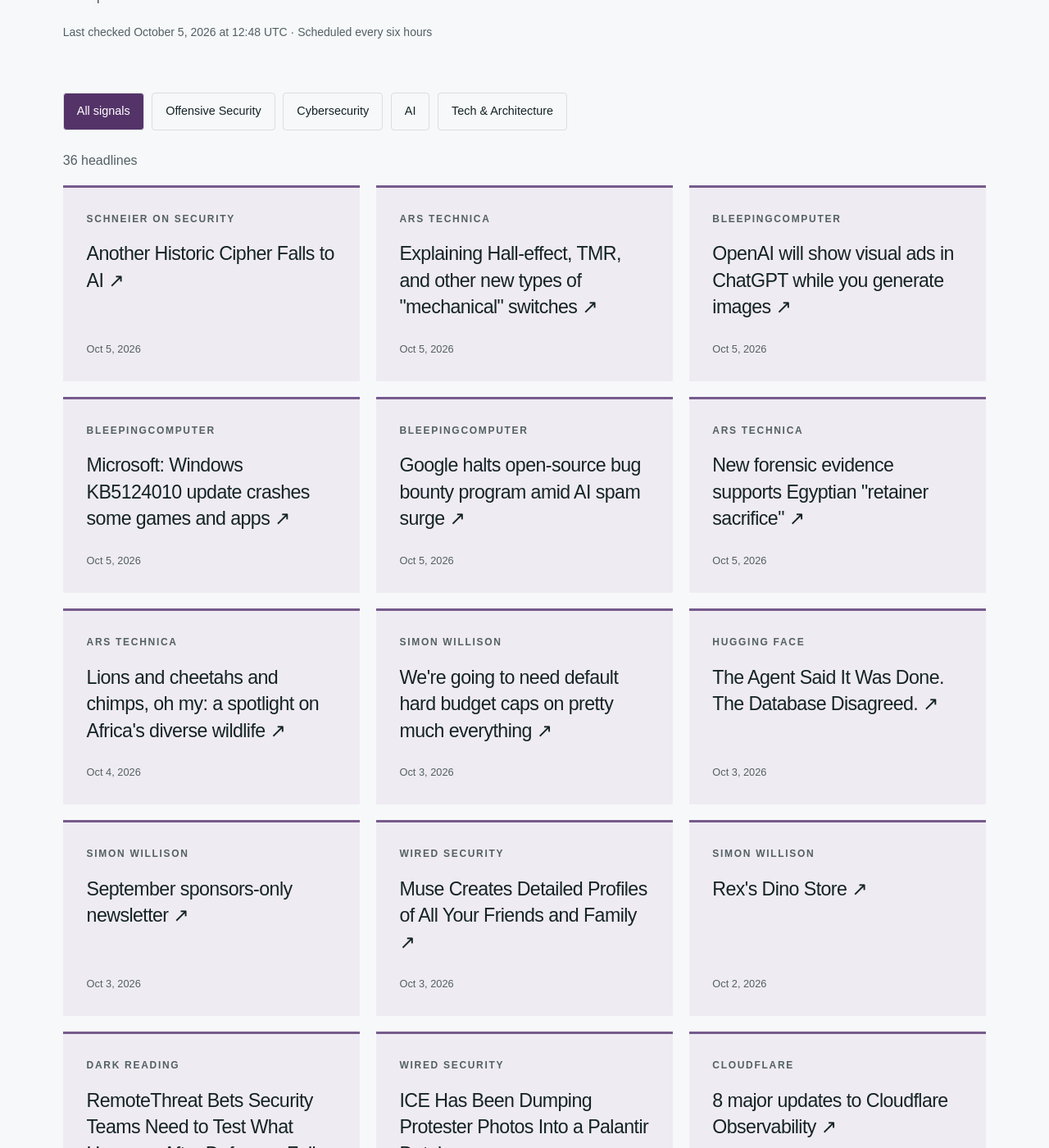
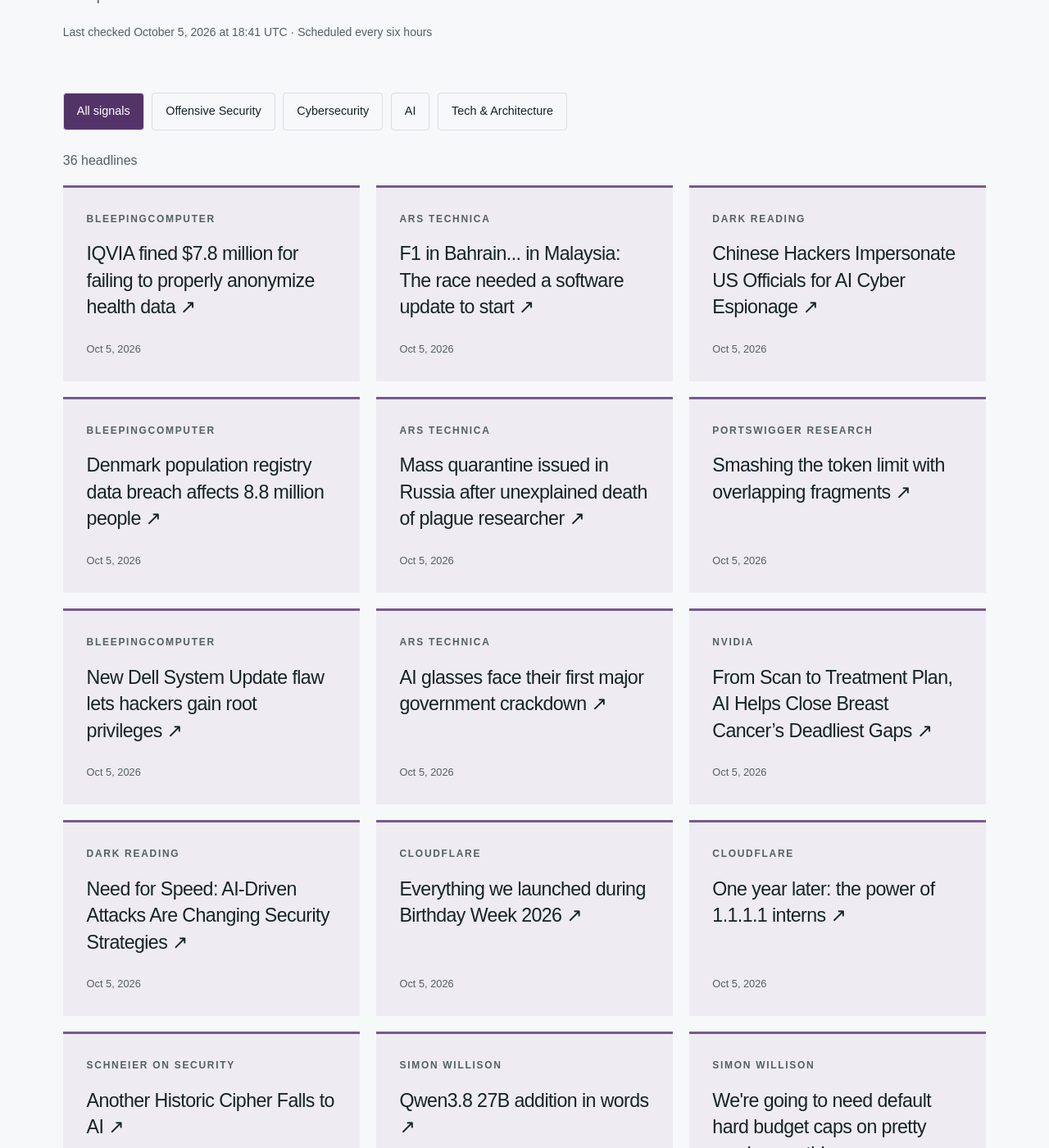
Before and after one commit to hntk/hntk.github.io, a Jekyll site: the page built from news/index.html, in a window 1280 px wide and 1400 px high, scrolled down 375 px. Shown: the whole window at 82% size. Built offline with Jekyll 4.4.1, drawn with Linux system fonts in a browser that asks for light colours; some of the changed text lies outside the part shown.

Commit message:
Refresh News and Signals

```diff
--- a/_data/news.json
+++ b/_data/news.json
@@ -1,6 +1,102 @@
 {
-  "updated": "2026-10-05T12:48:00.134984+00:00",
+  "updated": "2026-10-05T18:41:15.078985+00:00",
   "items": [
+    {
+      "title": "IQVIA fined $7.8 million for failing to properly anonymize health data",
+      "url": "https://www.bleepingcomputer.com/news/security/iqvia-fined-78-million-for-failing-to-properly-anonymize-health-data/",
+      "published": "2026-10-05T17:19:53+00:00",
+      "source": "BleepingComputer",
+      "source_id": "bleepingcomputer",
+      "category": "cybersecurity"
+    },
+    {
+      "title": "F1 in Bahrain... in Malaysia: The race needed a software update to start",
+      "url": "https://arstechnica.com/cars/2026/10/f1-in-bahrain-in-malaysia-the-race-needed-a-software-update-to-start/",
+      "published": "2026-10-05T16:09:07+00:00",
+      "source": "Ars Technica",
+      "source_id": "ars-technica",
+      "category": "tech-architecture"
+    },
+    {
+      "title": "Chinese Hackers Impersonate US Officials for AI Cyber Espionage",
+      "url": "https://www.darkreading.com/cyberattacks-data-breaches/chinese-actor-impersonates-us-officials-cyber-espionage",
+      "published": "2026-10-05T15:52:59+00:00",
+      "source": "Dark Reading",
+      "source_id": "dark-reading",
+      "category": "cybersecurity"
+    },
+    {
+      "title": "Denmark population registry data breach affects 8.8 million people",
+      "url": "https://www.bleepingcomputer.com/news/security/denmark-population-registry-data-breach-affects-88-million-people/",
+      "published": "2026-10-05T15:21:10+00:00",
+      "source": "BleepingComputer",
+      "source_id": "bleepingcomputer",
+      "category": "cybersecurity"
+    },
+    {
+      "title": "Mass quarantine issued in Russia after unexplained death of plague researcher",
+      "url": "https://arstechnica.com/health/2026/10/researchers-death-from-undisclosed-illness-sparks-mass-quarantine-in-russia/",
+      "published": "2026-10-05T15:12:17+00:00",
+      "source": "Ars Technica",
+      "source_id": "ars-technica",
+      "category": "tech-architecture"
+    },
+    {
+      "title": "Smashing the token limit with overlapping fragments",
+      "url": "https://portswigger.net/research/smashing-the-token-limit",
+      "published": "2026-10-05T15:04:55+00:00",
+      "source": "PortSwigger Research",
+      "source_id": "portswigger",
+      "category": "offensive-security"
+    },
+    {
+      "title": "New Dell System Update flaw lets hackers gain root privileges",
+      "url": "https://www.bleepingcomputer.com/news/security/new-dell-system-update-flaw-lets-hackers-gain-root-privileges/",
+      "published": "2026-10-05T14:53:06+00:00",
+      "source": "BleepingComputer",
+      "source_id": "bleepingcomputer",
+      "category": "cybersecurity"
+    },
+    {
+      "title": "AI glasses face their first major government crackdown",
+      "url": "https://arstechnica.com/ai/2026/10/ai-glasses-face-their-first-major-government-crackdown/",
+      "published": "2026-10-05T13:39:30+00:00",
+      "source": "Ars Technica",
+      "source_id": "ars-technica",
+      "category": "tech-architecture"
+    },
+    {
+      "title": "From Scan to Treatment Plan, AI Helps Close Breast Cancer’s Deadliest Gaps",
+      "url": "https://blogs.nvidia.com/blog/ai-breast-cancer-startups/",
+      "published": "2026-10-05T13:00:57+00:00",
+      "source": "NVIDIA",
+      "source_id": "nvidia",
+      "category": "ai"
+    },
+    {
+      "title": "Need for Speed: AI-Driven Attacks Are Changing Security Strategies",
+      "url": "https://www.darkreading.com/cyber-risk/ai-attacks-security-strategies",
+      "published": "2026-10-05T13:00:00+00:00",
+      "source": "Dark Reading",
+      "source_id": "dark-reading",
+      "category": "cybersecurity"
+    },
+    {
+      "title": "Everything we launched during Birthday Week 2026",
+      "url": "https://blog.cloudflare.com/birthday-week-2026-wrap-up/",
+      "published": "2026-10-05T13:00:00+00:00",
+      "source": "Cloudflare",
+      "source_id": "cloudflare",
+      "category": "tech-architecture"
+    },
+    {
+      "title": "One year later: the power of 1.1.1.1 interns",
+      "url": "https://blog.cloudflare.com/one-year-later-1111-interns/",
+      "published": "2026-10-05T13:00:00+00:00",
+      "source": "Cloudflare",
+      "source_id": "cloudflare",
+      "category": "tech-architecture"
+    },
     {
       "title": "Another Historic Cipher Falls to AI",
       "url": "https://www.schneier.com/blog/archives/2026/10/another-historic-cipher-falls-to-ai.html",
@@ -10,52 +106,12 @@
       "category": "cybersecurity"
     },
     {
-      "title": "Explaining Hall-effect, TMR, and other new types of \"mechanical\" switches",
-      "url": "https://arstechnica.com/gadgets/2026/10/the-hows-and-whys-of-non-mechanical-mechanical-keyboard-switches/",
-      "published": "2026-10-05T11:00:41+00:00",
-      "source": "Ars Technica",
-      "source_id": "ars-technica",
-      "category": "tech-architecture"
-    },
-    {
-      "title": "OpenAI will show visual ads in ChatGPT while you generate images",
-      "url": "https://www.bleepingcomputer.com/news/artificial-intelligence/openai-will-show-visual-ads-in-chatgpt-while-you-generate-images/",
-      "published": "2026-10-05T10:28:45+00:00",
-      "source": "BleepingComputer",
-      "source_id": "bleepingcomputer",
-      "category": "cybersecurity"
-    },
-    {
-      "title": "Microsoft: Windows KB5124010 update crashes some games and apps",
-      "url": "https://www.bleepingcomputer.com/news/microsoft/microsoft-windows-kb5124010-update-crashes-some-games-and-apps/",
-      "published": "2026-10-05T09:37:56+00:00",
-      "source": "BleepingComputer",
-      "source_id": "bleepingcomputer",
-      "category": "cybersecurity"
-    },
-    {
-      "title": "Google halts open-source bug bounty program amid AI spam surge",
-      "url": "https://www.bleepingcomputer.com/news/google/google-halts-open-source-bug-bounty-program-amid-ai-spam-surge/",
-      "published": "2026-10-05T08:27:46+00:00",
-      "source": "BleepingComputer",
-      "source_id": "bleepingcomputer",
-      "category": "cybersecurity"
-    },
-    {
-      "title": "New forensic evidence supports Egyptian \"retainer sacrifice\"",
-      "url": "https://arstechnica.com/science/2026/10/new-forensice-evidence-supports-egyptian-retainer-sacrifice/",
-      "published": "2026-10-05T04:00:52+00:00",
-      "source": "Ars Technica",
-      "source_id": "ars-technica",
-      "category": "tech-architecture"
-    },
-    {
-      "title": "Lions and cheetahs and chimps, oh my: a spotlight on Africa's diverse wildlife",
-      "url": "https://arstechnica.com/science/2026/10/lions-and-cheetahs-and-chimps-oh-my-a-spotlight-on-africas-diverse-wildlife/",
-      "published": "2026-10-04T15:34:14+00:00",
-      "source": "Ars Technica",
-      "source_id": "ars-technica",
-      "category": "tech-architecture"
+      "title": "Qwen3.8 27B addition in words",
+      "url": "https://simonwillison.net/2026/Oct/4/qwen38-addition-in-words/",
+      "published": "2026-10-04T23:34:00+00:00",
+      "source": "Simon Willison",
+      "source_id": "simon-willison",
+      "category": "ai"
     },
     {
       "title": "We're going to need default hard budget caps on pretty much everything",
@@ -90,14 +146,6 @@
       "category": "cybersecurity"
     },
     {
-      "title": "Rex's Dino Store",
-      "url": "https://simonwillison.net/2026/Oct/2/rex-s-dino-store/",
-      "published": "2026-10-02T22:57:38+00:00",
-      "source": "Simon Willison",
-      "source_id": "simon-willison",
-      "category": "ai"
-    },
-    {
       "title": "RemoteThreat Bets Security Teams Need to Test What Happens After Defenses Fail",
       "url": "https://www.darkreading.com/cybersecurity-operations/remotethreat-bets-security-teams-need-to-test-what-happens-after-defenses-fail",
       "published": "2026-10-02T20:18:37+00:00",
@@ -122,30 +170,6 @@
       "category": "tech-architecture"
     },
     {
-      "title": "Kiteworks & Citrix Incidents Show Challenges of Zero-Day Response",
-      "url": "https://www.darkreading.com/cybersecurity-operations/kiteworks-citrix-incidents-challenges-zero-day-response",
-      "published": "2026-10-02T16:56:30+00:00",
-      "source": "Dark Reading",
-      "source_id": "dark-reading",
-      "category": "cybersecurity"
-    },
-    {
-      "title": "SWIFT Banking & Government Middleware Enables RCE",
-      "url": "https://www.darkreading.com/cybersecurity-operations/swift-banking-govt-middleware-rce",
-      "published": "2026-10-02T16:27:54+00:00",
-      "source": "Dark Reading",
-      "source_id": "dark-reading",
-      "category": "cybersecurity"
-    },
-    {
-      "title": "Streamline: custom video pipelines with Cloudflare Stream and Workers",
-      "url": "https://blog.cloudflare.com/streamline/",
-      "published": "2026-10-02T16:13:45+00:00",
-      "source": "Cloudflare",
-      "source_id": "cloudflare",
-      "category": "tech-architecture"
-    },
-    {
       "title": "Open-sourcing AstaBrief, the fast report-generation model in Asta",
       "url": "https://huggingface.co/blog/allenai/astabrief",
       "published": "2026-10-02T15:19:50+00:00",
@@ -160,14 +184,6 @@
       "source": "Schneier on Security",
       "source_id": "schneier",
       "category": "cybersecurity"
-    },
-    {
-      "title": "Introducing Web Search API via AI Gateway",
-      "url": "https://blog.cloudflare.com/introducing-web-search-api/",
-      "published": "2026-10-02T13:28:10+00:00",
-      "source": "Cloudflare",
-      "source_id": "cloudflare",
-      "category": "tech-architecture"
     },
     {
       "title": "NVIDIA DGX Spark 64GB Gives Developers More Ways to Build and Scale Local AI",
@@ -213,14 +229,6 @@
       "title": "How NVIDIA GPUs Help Accelerate OpenAI’s GPT-6 Astra Ultrafast",
       "url": "https://blogs.nvidia.com/blog/gpus-openai-gpt-6-astra-ultrafast/",
       "published": "2026-10-01T23:44:13+00:00",
-      "source": "NVIDIA",
-      "source_id": "nvidia",
-      "category": "ai"
-    },
-    {
-      "title": "Fall Into 25 New Games on GeForce NOW This October",
-      "url": "https://blogs.nvidia.com/blog/geforce-now-thursday-october-2026-games-list/",
-      "published": "2026-10-01T13:00:54+00:00",
       "source": "NVIDIA",
       "source_id": "nvidia",
       "category": "ai"
@@ -280,14 +288,6 @@
       "source": "PortSwigger Research",
       "source_id": "portswigger",
       "category": "offensive-security"
-    },
-    {
-      "title": "Introducing Ghostwriter Skills",
-      "url": "https://specterops.io/blog/2026/09/22/introducing-ghostwriter-skills/",
-      "published": "2026-09-22T16:08:57+00:00",
-      "source": "SpecterOps",
-      "source_id": "specterops",
-      "category": "offensive-security"
     }
   ],
   "sources": [
@@ -295,79 +295,79 @@
       "id": "ars-technica",
       "name": "Ars Technica",
       "status": "ok",
-      "last_success": "2026-10-05T12:48:00.134984+00:00"
+      "last_success": "2026-10-05T18:41:15.078985+00:00"
     },
     {
       "id": "bleepingcomputer",
       "name": "BleepingComputer",
       "status": "ok",
-      "last_success": "2026-10-05T12:48:00.134984+00:00"
+      "last_success": "2026-10-05T18:41:15.078985+00:00"
     },
     {
       "id": "cloudflare",
       "name": "Cloudflare",
       "status": "ok",
-      "last_success": "2026-10-05T12:48:00.134984+00:00"
+      "last_success": "2026-10-05T18:41:15.078985+00:00"
     },
     {
       "id": "dark-reading",
       "name": "Dark Reading",
       "status": "ok",
-      "last_success": "2026-10-05T12:48:00.134984+00:00"
+      "last_success": "2026-10-05T18:41:15.078985+00:00"
     },
     {
       "id": "hugging-face",
       "name": "Hugging Face",
       "status": "ok",
-      "last_success": "2026-10-05T12:48:00.134984+00:00"
+      "last_success": "2026-10-05T18:41:15.078985+00:00"
     },
     {
       "id": "microsoft-research",
       "name": "Microsoft Research",
       "status": "ok",
-      "last_success": "2026-10-05T12:48:00.134984+00:00"
+      "last_success": "2026-10-05T18:41:15.078985+00:00"
     },
     {
       "id": "nvidia",
       "name": "NVIDIA",
       "status": "ok",
-      "last_success": "2026-10-05T12:48:00.134984+00:00"
+      "last_success": "2026-10-05T18:41:15.078985+00:00"
     },
     {
       "id": "portswigger",
       "name": "PortSwigger Research",
       "status": "ok",
-      "last_success": "2026-10-05T12:48:00.134984+00:00"
+      "last_success": "2026-10-05T18:41:15.078985+00:00"
     },
     {
       "id": "schneier",
       "name": "Schneier on Security",
       "status": "ok",
-      "last_success": "2026-10-05T12:48:00.134984+00:00"
+      "last_success": "2026-10-05T18:41:15.078985+00:00"
     },
     {
       "id": "simon-willison",
       "name": "Simon Willison",
       "status": "ok",
-      "last_success": "2026-10-05T12:48:00.134984+00:00"
+      "last_success": "2026-10-05T18:41:15.078985+00:00"
     },
     {
       "id": "specterops",
       "name": "SpecterOps",
       "status": "ok",
-      "last_success": "2026-10-05T12:48:00.134984+00:00"
+      "last_success": "2026-10-05T18:41:15.078985+00:00"
     },
     {
       "id": "trail-of-bits",
       "name": "Trail of Bits",
       "status": "ok",
-      "last_success": "2026-10-05T12:48:00.134984+00:00"
+      "last_success": "2026-10-05T18:41:15.078985+00:00"
     },
     {
       "id": "wired",
       "name": "WIRED Security",
       "status": "ok",
-      "last_success": "2026-10-05T12:48:00.134984+00:00"
+      "last_success": "2026-10-05T18:41:15.078985+00:00"
     }
   ]
 }
```
